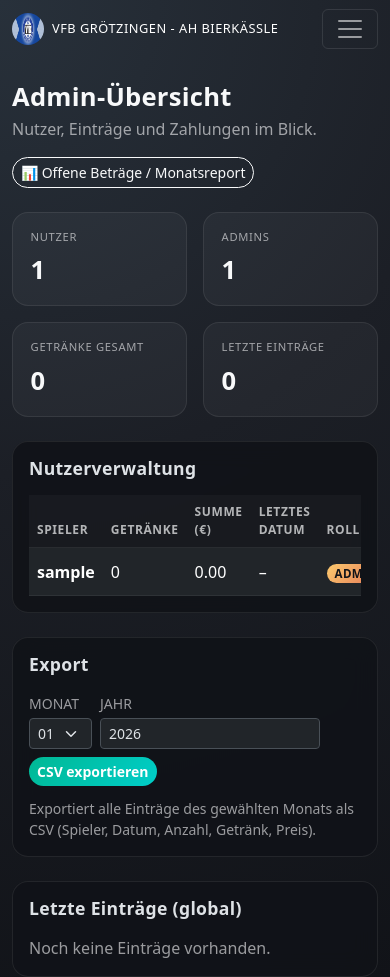
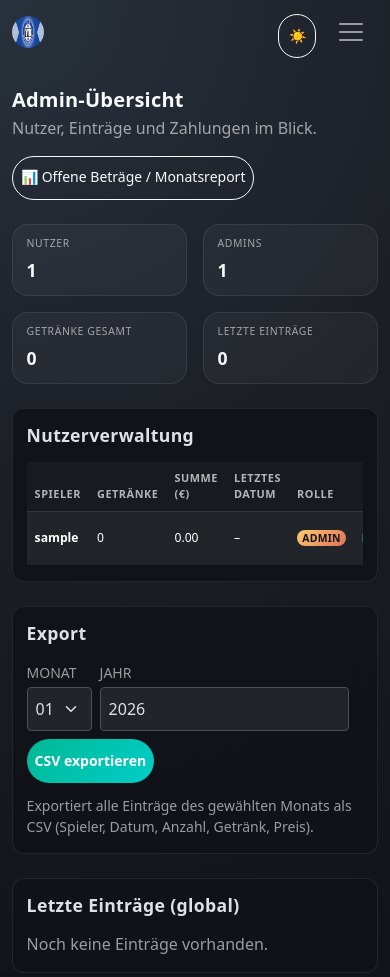
Before and after one commit to jbkunama1/hAI.VfBAHKaessle, a Flask app: page /admin in a window 390 px wide. Run offline with Flask 3, Linux system fonts and the light colour scheme; the visitor is signed in with stand-in values (Sample User, id 1); data comes from the database, SQL or seed files in the repository; data that the repository does not hold is empty; parts of the project's set-up code (start-up, migrations or seed data) failed here and were passed over; some libraries are stand-ins or nearby versions.

Commit message:
feat: dark theme as default, mobile user-agent detection, responsive CSS overhaul

```diff
--- a/app.py
+++ b/app.py
@@ -1,5 +1,6 @@
 import csv
 import os
+import re
 import sqlite3
 import sys
 from datetime import date
@@ -54,6 +55,18 @@
     "admin_dashboard",
     "admin_report_balances",
 }
+
+_MOBILE_UA_RE = re.compile(
+    r"(android|iphone|ipad|ipod|blackberry|iemobile|opera mini|mobile|tablet|"
+    r"webos|windows phone|kindle|silk|fennec|symbian|palm|series60)",
+    re.IGNORECASE,
+)
+
+
+def detect_mobile():
+    ua = request.headers.get("User-Agent", "")
+    return bool(_MOBILE_UA_RE.search(ua))
+
 
 TRANSLATIONS = {
     "app.title": {
@@ -361,11 +374,12 @@
         return str(message)
 
     @app.context_processor
-    def inject_roles():
+    def inject_globals():
         user = current_user()
         return {
             "current_user_obj": user,
             "is_admin": is_admin_user(user),
+            "is_mobile": detect_mobile(),
             "drink_catalog": DRINK_CATALOG,
             "drink_label": DRINK_LABEL,
             "t": translate,
--- a/static/style.css
+++ b/static/style.css
@@ -33,6 +33,7 @@
   min-height: 100vh;
 }
 
+/* ===================== Navbar ===================== */
 .navbar-brand {
   letter-spacing: 0.04em;
   text-transform: uppercase;
@@ -47,6 +48,7 @@
   min-width: 2.35rem;
 }
 
+/* ===================== Cards ===================== */
 .card {
   border-radius: 1rem;
   border: 1px solid var(--card-border);
@@ -54,6 +56,7 @@
   background: var(--card-bg);
 }
 
+/* ===================== Buttons ===================== */
 .btn-primary,
 .btn-success {
   border-radius: 999px;
@@ -79,6 +82,7 @@
   filter: brightness(1.03);
 }
 
+/* ===================== Tables ===================== */
 table thead th {
   border-bottom-width: 1px;
   text-transform: uppercase;
@@ -86,6 +90,7 @@
   letter-spacing: 0.05em;
 }
 
+/* ===================== Admin ===================== */
 .admin-title {
   font-size: 1.6rem;
   font-weight: 700;
@@ -140,6 +145,7 @@
   background: var(--table-row-hover);
 }
 
+/* ===================== Badges ===================== */
 .badge-admin {
   background: linear-gradient(135deg, #fdcb6e, #e17055);
   color: #111318;
@@ -183,10 +189,12 @@
   border: 1px solid rgba(255, 118, 117, 0.35);
 }
 
+/* ===================== Payment Forms ===================== */
 .payment-form {
   flex-wrap: wrap;
 }
 
+/* ===================== Outline Buttons ===================== */
 .btn-outline-info,
 .btn-outline-danger,
 .btn-outline-light {
@@ -208,6 +216,7 @@
   width: 2.5em;
 }
 
+/* ===================== Admin Nav Link ===================== */
 .nav-admin-link {
   color: #fdcb6e !important;
   font-weight: 600;
@@ -217,6 +226,7 @@
   color: #ffeaa7 !important;
 }
 
+/* ===================== About Page ===================== */
 .page-about {
   position: relative;
   overflow-x: clip;
@@ -262,42 +272,166 @@
 .about-bubbles span:nth-child(5) { left: 90%; animation-delay: 5.5s; width: 7px; height: 7px; }
 
 @keyframes aboutFadeIn {
-  from {
-    opacity: 0;
-    transform: translateY(12px);
-  }
-  to {
-    opacity: 1;
-    transform: translateY(0);
-  }
+  from { opacity: 0; transform: translateY(12px); }
+  to   { opacity: 1; transform: translateY(0); }
 }
 
 @keyframes bubbleRise {
-  0% {
-    transform: translateY(0) scale(0.9);
-    opacity: 0;
-  }
-  15% {
-    opacity: 0.35;
-  }
-  100% {
-    transform: translateY(-110vh) scale(1.15);
-    opacity: 0;
-  }
+  0%   { transform: translateY(0) scale(0.9); opacity: 0; }
+  15%  { opacity: 0.35; }
+  100% { transform: translateY(-110vh) scale(1.15); opacity: 0; }
 }
 
+/* ===================== Tablet (< 992px) ===================== */
 @media (max-width: 991.98px) {
   .nav-control-form {
     margin-top: 0.45rem;
   }
 }
 
-@media (max-width: 576px) {
+/* ===================== Mobile (< 768px) ===================== */
+@media (max-width: 767.98px) {
+  /* Vollbreite Container */
+  .container {
+    padding-left: 0.75rem;
+    padding-right: 0.75rem;
+  }
+
+  /* Navbar kompakter */
+  .navbar {
+    padding-top: 0.4rem;
+    padding-bottom: 0.4rem;
+  }
+
   .navbar-brand {
+    font-size: 0.75rem;
+  }
+
+  .brand-text {
+    display: none;
+  }
+
+  /* Groessere Touch-Targets fuer Buttons & Links */
+  .btn {
+    min-height: 44px;
+    padding-top: 0.55rem;
+    padding-bottom: 0.55rem;
+  }
+
+  .nav-link {
+    padding-top: 0.6rem;
+    padding-bottom: 0.6rem;
+    font-size: 1rem;
+  }
+
+  /* Inputs groesser */
+  .form-control,
+  .form-select {
+    font-size: 1rem;
+    min-height: 44px;
+  }
+
+  /* Karten volle Breite, weniger Padding */
+  .card {
+    border-radius: 0.75rem;
+  }
+
+  .card-body {
+    padding: 1rem 0.85rem;
+  }
+
+  /* Tabellen horizontal scrollbar */
+  .table-responsive {
+    -webkit-overflow-scrolling: touch;
+  }
+
+  table {
+    font-size: 0.82rem;
+  }
+
+  table thead th {
+    font-size: 0.68rem;
+  }
+
+  /* Stat-Cards 2x2 Grid bleibt, nur etwas kompakter */
+  .stat-card {
+    padding: 0.7rem 0.85rem;
+  }
+
+  .stat-value {
+    font-size: 1.3rem;
+  }
+
+  .admin-title {
+    font-size: 1.25rem;
+  }
+
+  /* Payment-Select schmaeler */
+  .payment-form .form-select {
+    max-width: 110px;
     font-size: 0.8rem;
+    min-height: 38px;
+  }
+
+  /* Buttons in Tabellen kleiner halten */
+  .admin-table .btn-sm {
+    font-size: 0.75rem;
+    padding: 0.25rem 0.55rem;
+    min-height: 36px;
+  }
+
+  /* Login/Register Karte volle Breite */
+  .col-md-6, .col-lg-4, .col-md-8, .col-lg-6 {
+    width: 100% !important;
+    max-width: 100% !important;
   }
 }
 
+/* ===================== Small Mobile (< 480px) ===================== */
+@media (max-width: 479.98px) {
+  .stat-value {
+    font-size: 1.1rem;
+  }
+
+  .stat-label {
+    font-size: 0.65rem;
+  }
+
+  table {
+    font-size: 0.76rem;
+  }
+
+  .badge-admin,
+  .badge-user,
+  .badge-paid,
+  .badge-open {
+    font-size: 0.65rem;
+    padding: 0.25em 0.5em;
+  }
+}
+
+/* ===================== Body mit is-mobile Klasse ===================== */
+body.is-mobile .container {
+  padding-left: 0.6rem;
+  padding-right: 0.6rem;
+}
+
+body.is-mobile .card {
+  border-radius: 0.65rem;
+  backdrop-filter: none; /* Performance auf Mobile */
+}
+
+body.is-mobile table {
+  font-size: 0.8rem;
+}
+
+body.is-mobile .btn-primary,
+body.is-mobile .btn-success {
+  width: 100%;
+  margin-top: 0.25rem;
+}
+
+/* ===================== Reduced Motion ===================== */
 @media (prefers-reduced-motion: reduce) {
   .about-card,
   .about-logo,
--- a/templates/base.html
+++ b/templates/base.html
@@ -3,7 +3,10 @@
 <html lang="{{ current_lang }}" data-bs-theme="{{ current_theme }}">
 <head>
   <meta charset="UTF-8">
-  <meta name="viewport" content="width=device-width, initial-scale=1.0">
+  <meta name="viewport" content="width=device-width, initial-scale=1.0, viewport-fit=cover">
+  <meta name="mobile-web-app-capable" content="yes">
+  <meta name="apple-mobile-web-app-capable" content="yes">
+  <meta name="apple-mobile-web-app-status-bar-style" content="black-translucent">
   <title>{{ title }}</title>
   <link href="https://cdn.jsdelivr.net/npm/bootstrap@5.3.3/dist/css/bootstrap.min.css" rel="stylesheet">
   <link rel="stylesheet" href="{{ url_for('static', filename='style.css') }}">
@@ -12,22 +15,33 @@
       const hasSessionTheme = {{ 'true' if session_theme_defined else 'false' }};
       if (hasSessionTheme) return;
       const saved = window.localStorage.getItem('vfb-theme');
-      const prefersLight = window.matchMedia && window.matchMedia('(prefers-color-scheme: light)').matches;
-      const theme = (saved === 'light' || saved === 'dark') ? saved : (prefersLight ? 'light' : 'dark');
+      // Standard: dark
+      const theme = (saved === 'light' || saved === 'dark') ? saved : 'dark';
       document.documentElement.setAttribute('data-bs-theme', theme);
     })();
   </script>
 </head>
-<body class="{% block body_class %}{% endblock %}">
-  <nav class="navbar navbar-expand-lg navbar-dark">
-    <div class="container">
+<body class="{% block body_class %}{% endblock %}{% if is_mobile %} is-mobile{% endif %}">
+  <nav class="navbar navbar-expand-lg navbar-dark{% if is_mobile %} navbar-mobile{% endif %}">
+    <div class="container{% if is_mobile %}-fluid px-3{% endif %}">
       <a class="navbar-brand d-flex align-items-center gap-2" href="{{ url_for('dashboard') if session.get('user_id') else url_for('login') }}">
         <img src="{{ url_for('static', filename='VfB_Logo_II.jpg') }}" alt="VfB Grötzingen Logo" width="32" height="32" style="border-radius: 50%;">
-        {{ t('app.title') }}
+        <span class="brand-text">{{ t('app.title') }}</span>
       </a>
-      <button class="navbar-toggler" type="button" data-bs-toggle="collapse" data-bs-target="#navMain" aria-controls="navMain" aria-expanded="false" aria-label="Toggle navigation">
-        <span class="navbar-toggler-icon"></span>
-      </button>
+      <div class="d-flex align-items-center gap-2 ms-auto">
+        {# Theme-Toggle immer sichtbar, auch auf Mobile ohne Burger #}
+        <form method="post" action="{{ url_for('set_theme') }}" class="d-flex align-items-center nav-control-form" onsubmit="localStorage.setItem('vfb-theme', '{{ 'light' if current_theme == 'dark' else 'dark' }}')">
+          <input type="hidden" name="csrf_token" value="{{ csrf_token() }}">
+          <input type="hidden" name="next_endpoint" value="{{ request.endpoint or 'index' }}">
+          <input type="hidden" name="theme" value="{{ 'light' if current_theme == 'dark' else 'dark' }}">
+          <button type="submit" class="btn btn-sm btn-outline-light nav-switch-btn" title="{{ t('switch.theme') }}">
+            {{ '☀️' if current_theme == 'dark' else '🌙' }}
+          </button>
+        </form>
+        <button class="navbar-toggler border-0" type="button" data-bs-toggle="collapse" data-bs-target="#navMain" aria-controls="navMain" aria-expanded="false" aria-label="Toggle navigation">
+          <span class="navbar-toggler-icon"></span>
+        </button>
+      </div>
       <div class="collapse navbar-collapse" id="navMain">
         <ul class="navbar-nav ms-auto align-items-lg-center gap-lg-1">
           <li class="nav-item"><a class="nav-link" href="{{ url_for('about') }}">{{ t('nav.about') }}</a></li>
@@ -53,22 +67,12 @@
               </button>
             </form>
           </li>
-          <li class="nav-item">
-            <form method="post" action="{{ url_for('set_theme') }}" class="d-flex align-items-center nav-control-form" onsubmit="localStorage.setItem('vfb-theme', '{{ 'light' if current_theme == 'dark' else 'dark' }}')">
-              <input type="hidden" name="csrf_token" value="{{ csrf_token() }}">
-              <input type="hidden" name="next_endpoint" value="{{ request.endpoint or 'index' }}">
-              <input type="hidden" name="theme" value="{{ 'light' if current_theme == 'dark' else 'dark' }}">
-              <button type="submit" class="btn btn-sm btn-outline-light nav-switch-btn" title="{{ t('switch.theme') }}">
-                {{ '☀️' if current_theme == 'dark' else '🌙' }}
-              </button>
-            </form>
-          </li>
         </ul>
       </div>
     </div>
   </nav>
 
-  <div class="container mt-4">
+  <div class="container{% if is_mobile %}-fluid px-3{% endif %} mt-4">
     {% with messages = get_flashed_messages(with_categories=true) %}
       {% if messages %}
         {% for category, message in messages %}
```
